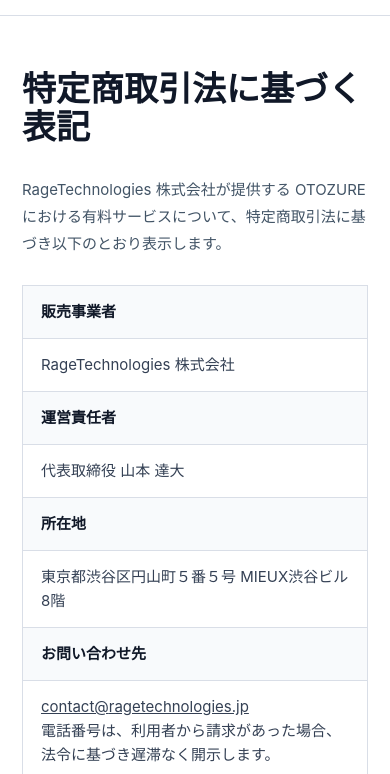
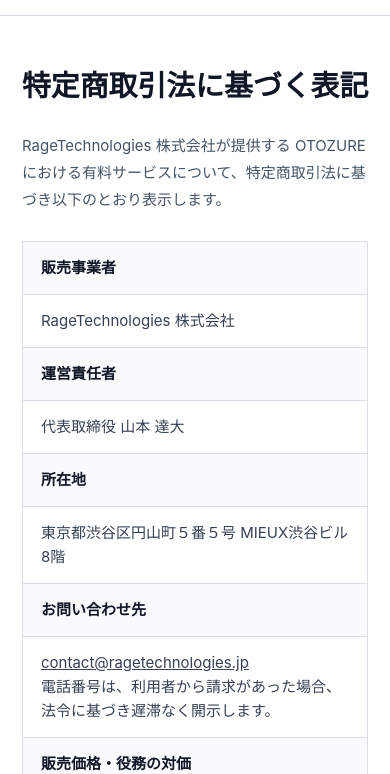
Before and after one commit to tatsupac/ragetechnologies-site, a website: page legal-notice.html in a window 390 px wide. Shown: the part 70-844 px from the top of the page. Drawn offline with Linux system fonts and the light colour scheme.

Commit message:
Keep legal notice title on one line

```diff
--- a/legal-notice.html
+++ b/legal-notice.html
@@ -26,7 +26,7 @@
       </nav>
     </header>
     <main class="legal-page">
-      <h1>特定商取引法に基づく表記</h1>
+      <h1 class="legal-page-title-compact">特定商取引法に基づく表記</h1>
       <p>
         RageTechnologies 株式会社が提供する OTOZURE における有料サービスについて、特定商取引法に基づき以下のとおり表示します。
       </p>
--- a/styles.css
+++ b/styles.css
@@ -674,6 +674,11 @@ footer small {
   line-height: 1.05;
 }
 
+.legal-page-title-compact {
+  white-space: nowrap;
+  font-size: clamp(24px, 3.5vw, 46px) !important;
+}
+
 .legal-page h2 {
   margin-top: 44px;
   font-size: 24px;
@@ -1132,6 +1137,10 @@ footer small {
     line-height: 1.12;
   }
 
+  .legal-page-title-compact {
+    font-size: clamp(24px, 7.4vw, 34px) !important;
+  }
+
   .legal-page h2 {
     margin-top: 34px;
     font-size: 22px;
```
